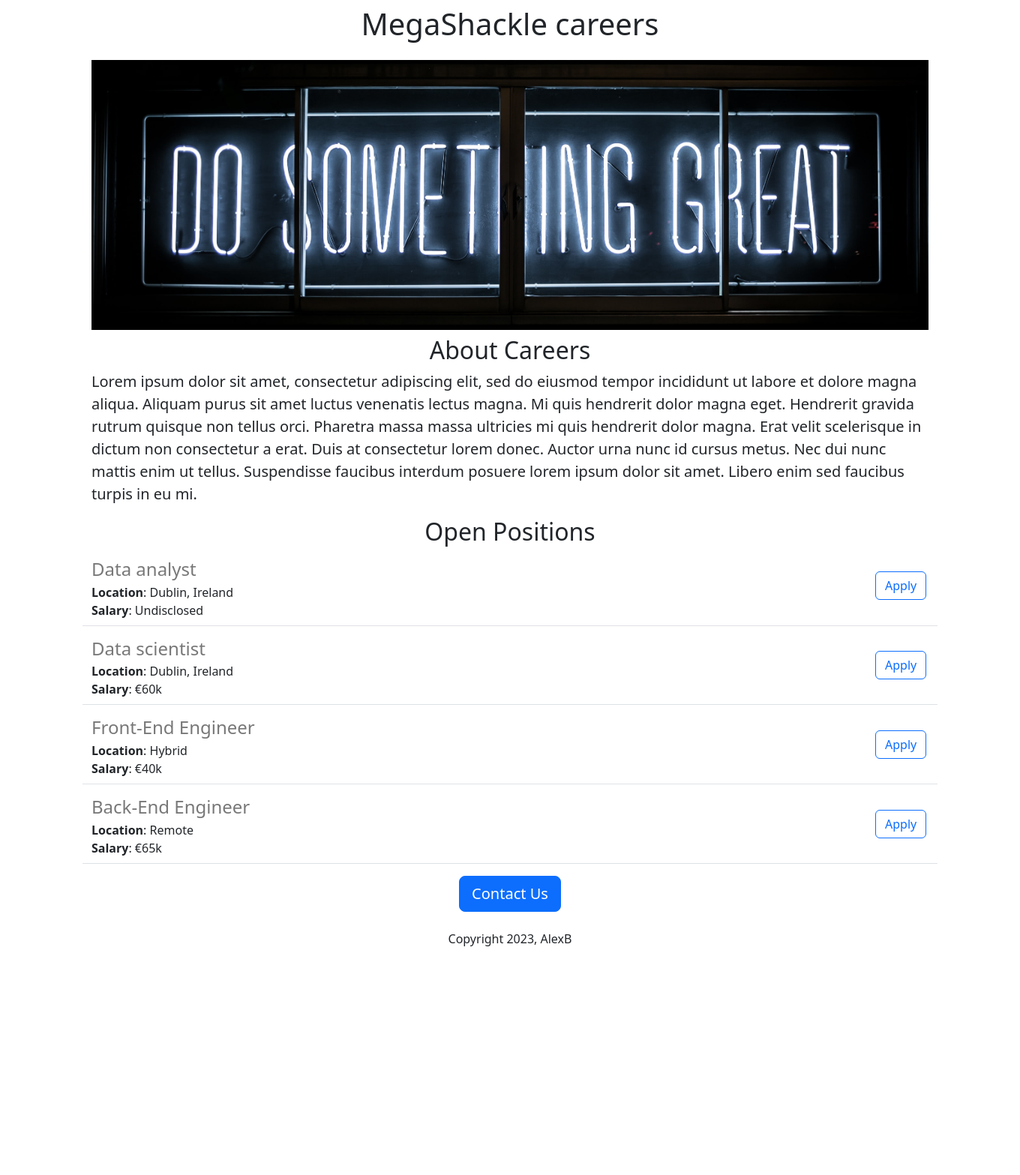
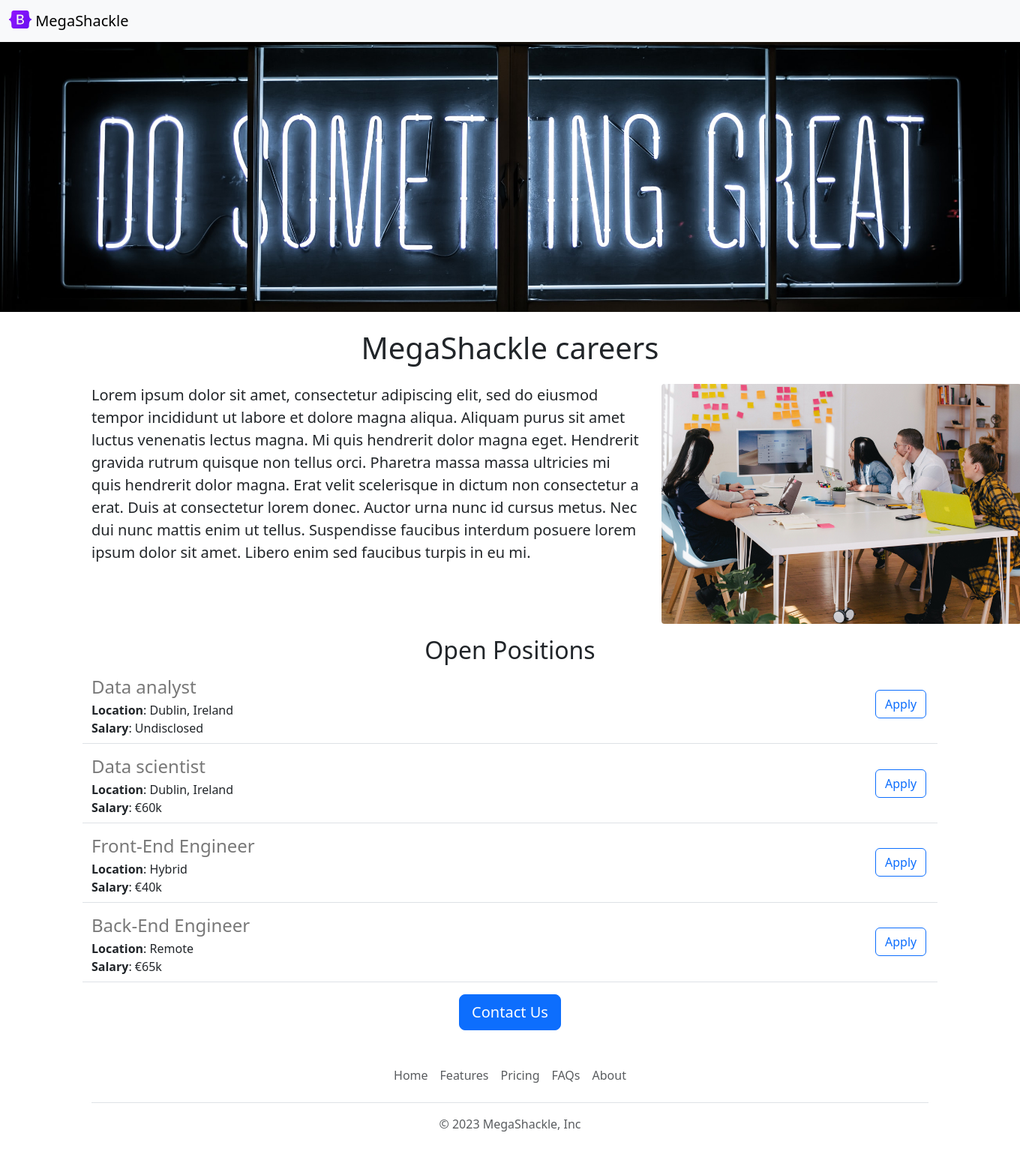
Before and after one commit to alexbraic/fcc-python-flask-web-app, a Flask app: page / in a window 1360 px wide. Shown: the whole page at 75% size. Before the commit the page ends 1262 px from the top, so only its background shows below. Run offline with Flask 2, Linux system fonts and the light colour scheme.

Commit message:
Added navbar and footer files, connected to home.html. Misc visual changes to home page.

```diff
--- /dev/null
+++ b/templates/footer.html
@@ -0,0 +1,12 @@
+<div class="container">
+  <footer class="py-3 my-4">
+    <ul class="nav justify-content-center border-bottom pb-3 mb-3">
+      <li class="nav-item"><a href="#" class="nav-link px-2 text-muted">Home</a></li>
+      <li class="nav-item"><a href="#" class="nav-link px-2 text-muted">Features</a></li>
+      <li class="nav-item"><a href="#" class="nav-link px-2 text-muted">Pricing</a></li>
+      <li class="nav-item"><a href="#" class="nav-link px-2 text-muted">FAQs</a></li>
+      <li class="nav-item"><a href="#" class="nav-link px-2 text-muted">About</a></li>
+    </ul>
+    <p class="text-center text-muted">&copy; 2023 MegaShackle, Inc</p>
+  </footer>
+</div>
--- a/templates/home.html
+++ b/templates/home.html
@@ -12,15 +12,24 @@
         height: 360px;
         width: 100%;
         object-fit: cover;
+        margin-bottom: 16px;
       }
     </style>
   </head>
   <body>
+    {% include 'nav.html' %}
+    <img src="/static/clark-tibbs-banner.jpg" class="img-fluid" id="banner"/>
+    </div>
     <div class="container">
       <h1 class="text-center mt-2 mb-4">{{company_name}} careers</h1>
-      <img src="/static/clark-tibbs-banner.jpg" class="img-fluid" id="banner"/>
-      <h2 class="text-center mt-2">About Careers</h2>
-      <p class="lead">Lorem ipsum dolor sit amet, consectetur adipiscing elit, sed do eiusmod tempor incididunt ut labore et dolore magna aliqua. Aliquam purus sit amet luctus venenatis lectus magna. Mi quis hendrerit dolor magna eget. Hendrerit gravida rutrum quisque non tellus orci. Pharetra massa massa ultricies mi quis hendrerit dolor magna. Erat velit scelerisque in dictum non consectetur a erat. Duis at consectetur lorem donec. Auctor urna nunc id cursus metus. Nec dui nunc mattis enim ut tellus. Suspendisse faucibus interdum posuere lorem ipsum dolor sit amet. Libero enim sed faucibus turpis in eu mi.</p>
+      <div class="row" style="margin-bottom: 16px">
+        <div class="col-md-8">
+          <p class="lead">Lorem ipsum dolor sit amet, consectetur adipiscing elit, sed do eiusmod tempor incididunt ut labore et dolore magna aliqua. Aliquam purus sit amet luctus venenatis lectus magna. Mi quis hendrerit dolor magna eget. Hendrerit gravida rutrum quisque non tellus orci. Pharetra massa massa ultricies mi quis hendrerit dolor magna. Erat velit scelerisque in dictum non consectetur a erat. Duis at consectetur lorem donec. Auctor urna nunc id cursus metus. Nec dui nunc mattis enim ut tellus. Suspendisse faucibus interdum posuere lorem ipsum dolor sit amet. Libero enim sed faucibus turpis in eu mi.</p>
+        </div>
+        <div class="d-none d-md-block col-md-4">
+          <img src="/static/people.jpg" style="height: 320px; border-radius: 4px;"/>
+        </div>
+      </div>
       <h2 class="text-center mb-3">Open Positions</h2>
       <div>
         {% for job in jobs %}
@@ -29,8 +38,8 @@
       </div>
       <div class="text-center">
         <button class="btn btn-primary btn-lg">Contact Us</button>
-        <p class="mt-4">Copyright 2023, AlexB</p>
       </div>
     </div>
+    {% include 'footer.html' %}
   </body>
 </html>
--- /dev/null
+++ b/templates/nav.html
@@ -0,0 +1,9 @@
+<nav class="navbar bg-body-tertiary shadow-sm fixed-top">
+  <div class="container-fluid">
+    <a class="navbar-brand" href="#">
+      <img src="/static/logo.svg" alt="Logo" width="30" height="24" class="d-inline-block align-text-top">
+      MegaShackle
+    </a>
+  </div>
+</nav>
+<div style="height: 56px;"></div>
```
Also changed, not shown: static/logo.svg (added), static/people.jpg (added).
